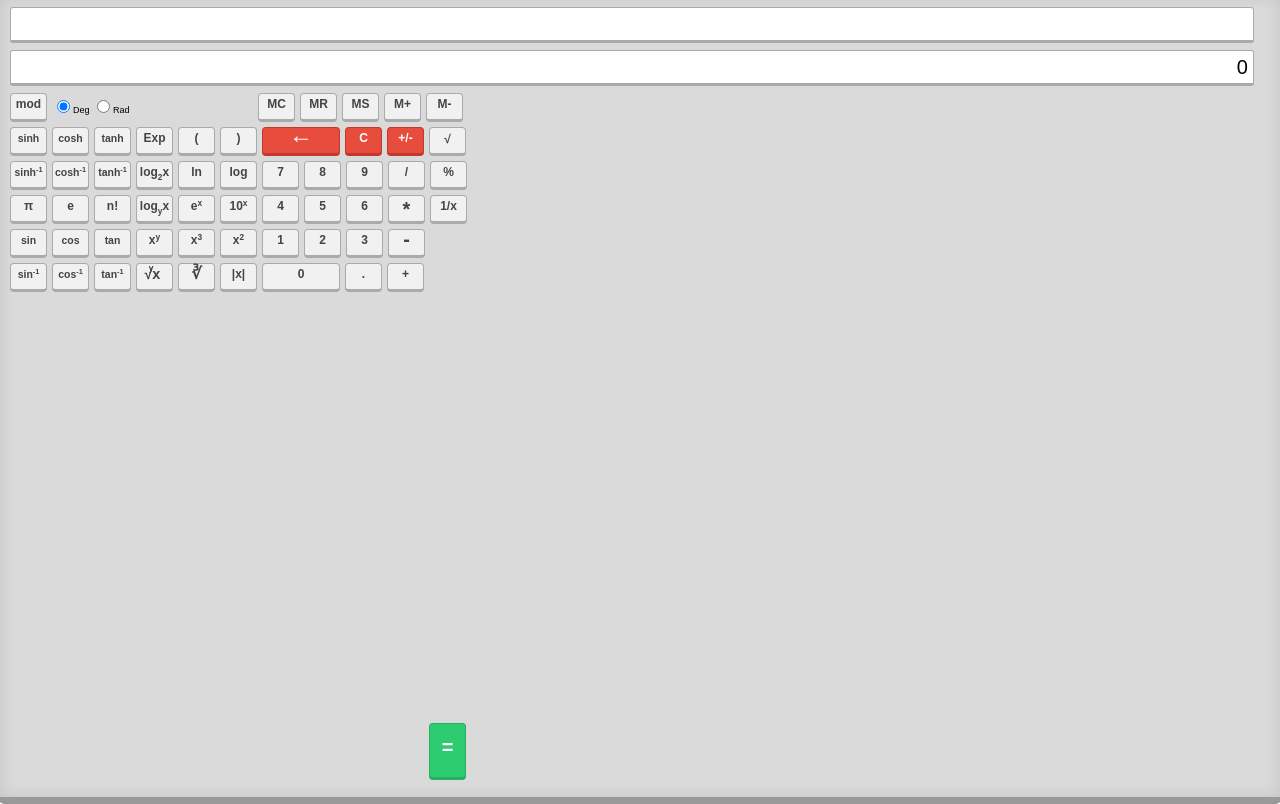
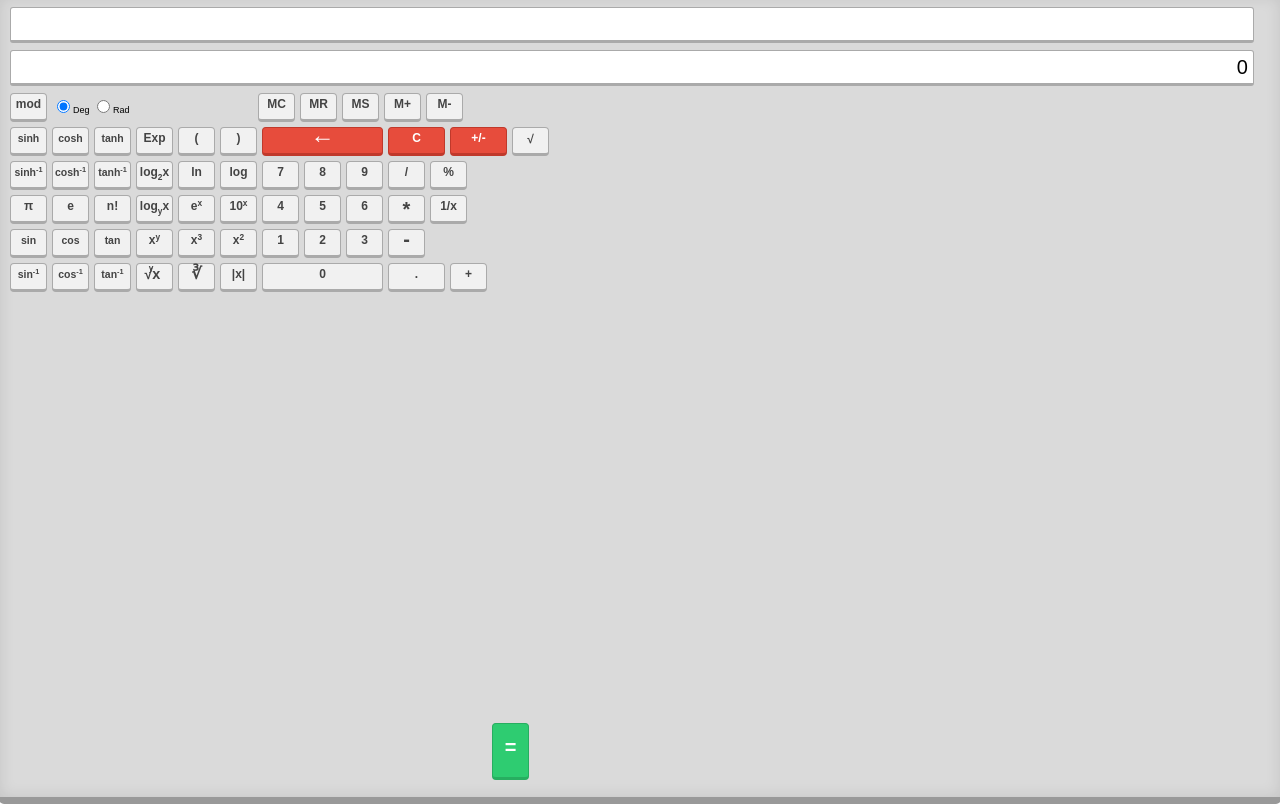
Before and after one commit to akashdip2001/gate-calculator, a plain HTML site: page calculator.html in a window 1280 px wide. Drawn offline with Linux system fonts and the light colour scheme.

Commit message:
Update style.css

```diff
--- a/css/style.css
+++ b/css/style.css
@@ -230,11 +230,11 @@ body, html {
 }
 
 #keyPad_btnDot {
-    width: 35px !important;
+    width: 55px !important; /*35px*/
 }
 
 #keyPad_btn0 {
-    width: 76px !important;
+    width: 119px !important;
 }
 
 /* ARROWS */
@@ -273,7 +273,7 @@ body, html {
     background: none repeat scroll 0 0 #e74c3c;
     color: #fff;
     border-color: #c0392b;
-    width: 35px !important;
+    width: 55px !important; /*35*/
 
 }
 
@@ -281,7 +281,7 @@ body, html {
     background: none repeat scroll 0 0 #e74c3c;
     color: #fff;
     border-color: #c0392b;
-    width: 76px !important; /*25*/
+    width: 119px !important; /*76px*/
 }
 
 /* SPECIAL FORMATTING FOR SUPER-SCRIPT KEYS */
```
